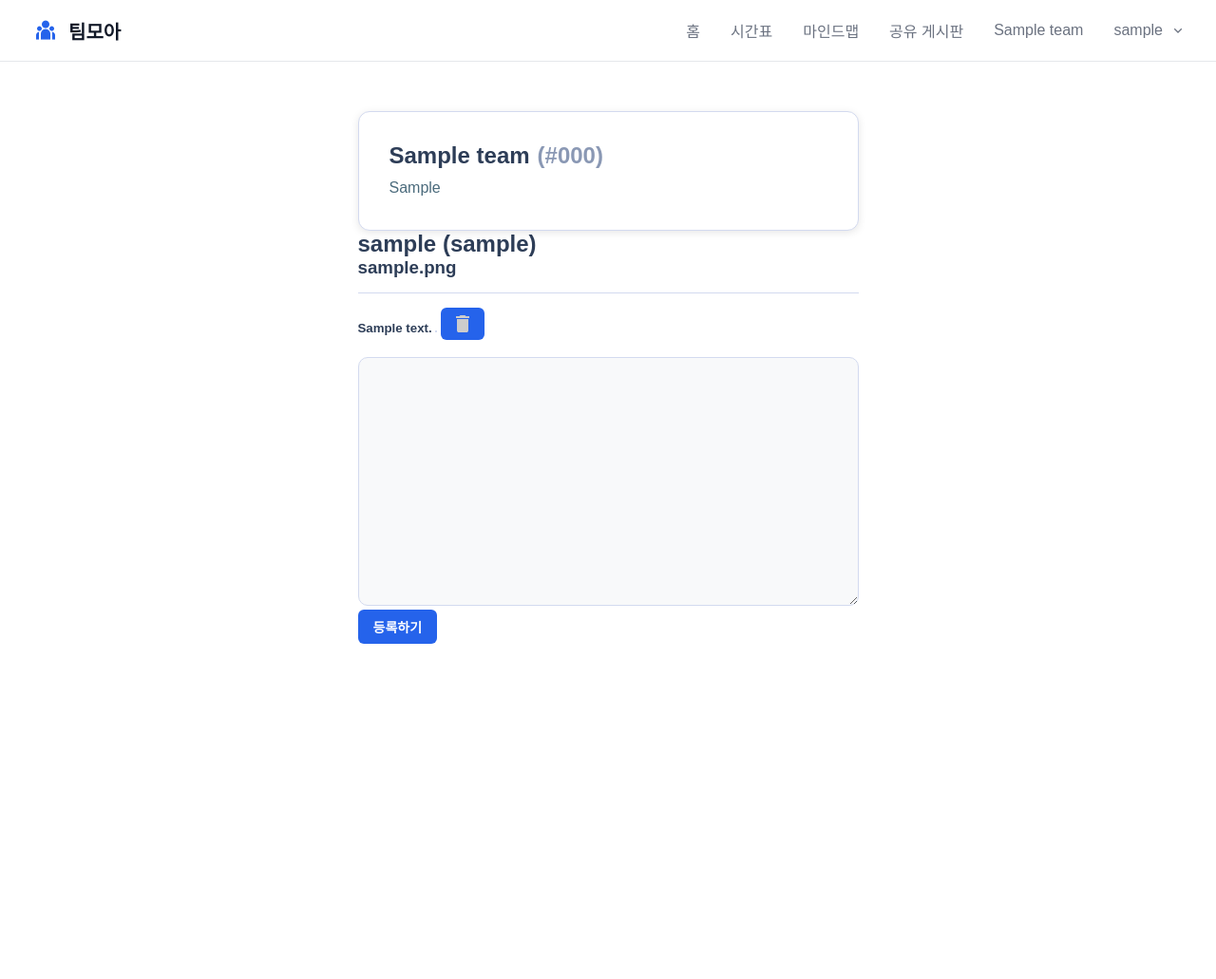
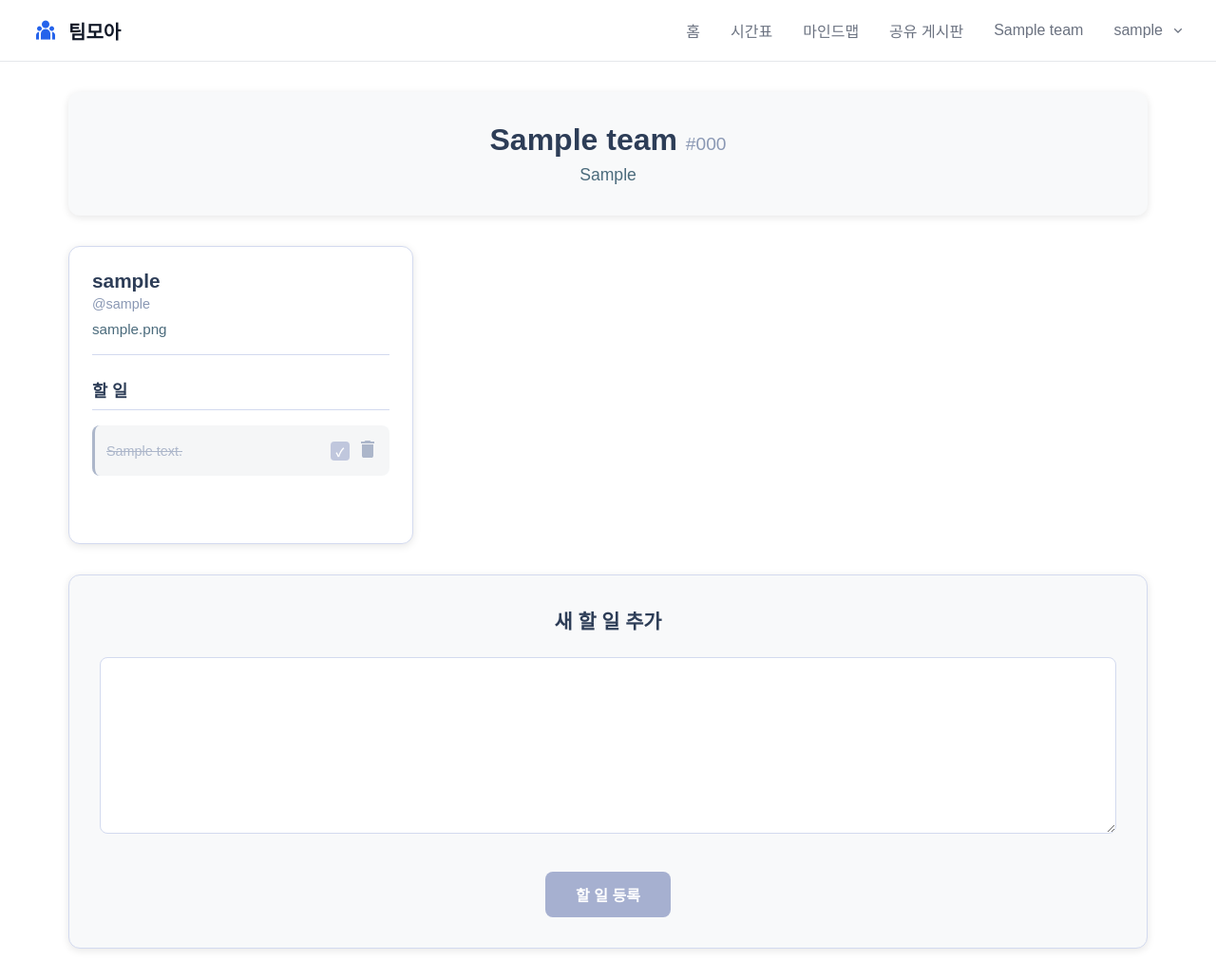
Before and after one commit to TlesMes/TeamMoa-Refactor, a Django app: page /members/team_members_page/1/ in a window 1280 px wide. Shown: the whole page at 95% size. Before the commit the page ends 678 px from the top, so only its background shows below. Run offline with Django 4.2, Linux system fonts and the light colour scheme; a user stored in the database is signed in; tables that the repository leaves empty hold one stand-in row (values such as "Sample post"); some libraries are stand-ins or nearby versions; some web fonts are replaced.

Commit message:
팀 멤버 페이지 디자인 변경

```diff
--- a/members/templates/members/team_members_page.html
+++ b/members/templates/members/team_members_page.html
@@ -1,29 +1,47 @@
 {% extends 'base_app.html' %} {% load static %} {% block contents %}
-{% comment %} Light theme styles loaded in base_app.html {% endcomment %}
-<section class="membersection">
-  <div class="changediv">
-    <div class="teamdiv">
-      <h2>{{ team.title }} <span>(#{{team.invitecode}})</span></h2>
-      <h3>{{team.introduction}}</h3>
+
+<section class="members-section">
+  <!-- Team Header Card -->
+  <div class="team-header-card">
+    <h1 class="team-title">{{ team.title }} <span class="team-code">#{{ team.invitecode }}</span></h1>
+    <p class="team-description">{{ team.introduction }}</p>
   </div>
-    <div class="scrolldiv">
-      {% if request.user.is_authenticated %} {% for member in members %}
-      <div class="tododiv">
-        <h2>
-          {{member.User.nickname}} <span>({{member.User.username}})</span>
-        </h2>
-        <h3>{{member.User.profile}}</h3>
-        <hr />
-        {% for todo in todos %} {% if todo.owner == member %} {%if not todo.is_completed %}
-        <h4>
-          {{todo.content}} {% if todo.owner.User == request.user %}
+
+  {% if request.user.is_authenticated %}
+  <!-- Members Grid -->
+  <div class="members-grid">
+    {% for member in members %}
+    <div class="member-card">
+      <!-- Member Info -->
+      <div class="member-info">
+        <h2 class="member-name">{{ member.User.nickname }}</h2>
+        <p class="member-username">@{{ member.User.username }}</p>
+        {% if member.User.profile %}
+        <p class="member-profile">{{ member.User.profile }}</p>
+        {% endif %}
+      </div>
+
+      <!-- Todo Section -->
+      <div class="member-todos">
+        <h3 class="todos-title">할 일</h3>
+        {% for todo in todos %}
+          {% if todo.owner == member %}
+            <div class="todo-item {% if todo.is_completed %}completed{% endif %}">
+              <div class="todo-content">
+                <span class="todo-text">{{ todo.content }}</span>
+                {% if todo.owner.User == request.user %}
+                <div class="todo-actions">
                   <input
                     type="checkbox"
+                    class="todo-checkbox"
                     onclick="location.href='/members/member_complete_Todo/{{ team.id }}/{{ todo.id }}'"
+                    {% if todo.is_completed %}checked{% endif %}
                   />
                   <button
-            class="btn btn-primary"
-            onclick='location.href ="/members/member_delete_Todo/{{ team.id }}/{{ todo.id }}"'
+                    type="button"
+                    class="todo-delete-btn"
+                    onclick="location.href='/members/member_delete_Todo/{{ team.id }}/{{ todo.id }}'"
+                    title="삭제"
                   >
                     <svg
                       width="14"
@@ -34,59 +52,44 @@
                     >
                       <path
                         d="M14 1H10.5L9.5 0H4.5L3.5 1H0V3H14M1 16C1 16.5304 1.21071 17.0391 1.58579 17.4142C1.96086 17.7893 2.46957 18 3 18H11C11.5304 18 12.0391 17.7893 12.4142 17.4142C12.7893 17.0391 13 16.5304 13 16V4H1V16Z"
-                fill="#CCCCCC"
+                        fill="currentColor"
                       />
                     </svg>
                   </button>
+                </div>
                 {% endif %}
-        </h4>
-        {% else %}
-        <h5>
-          {{todo.content}}{% if todo.owner.User == request.user %}
-          <input
-            type="checkbox"
-            onclick="location.href='/members/member_complete_Todo/{{ team.id }}/{{ todo.id }}'"
-            checked="on"
-          />
-          <button
-            class="btn btn-primary"
-            onclick='location.href ="/members/member_delete_Todo/{{ team.id }}/{{ todo.id }}"'
-          >
-            <svg
-              width="14"
-              height="18"
-              viewBox="0 0 14 18"
-              fill="none"
-              xmlns="http://www.w3.org/2000/svg"
-            >
-              <path
-                d="M14 1H10.5L9.5 0H4.5L3.5 1H0V3H14M1 16C1 16.5304 1.21071 17.0391 1.58579 17.4142C1.96086 17.7893 2.46957 18 3 18H11C11.5304 18 12.0391 17.7893 12.4142 17.4142C12.7893 17.0391 13 16.5304 13 16V4H1V16Z"
-                fill="#CCCCCC"
-              />
-            </svg>
-          </button>
+              </div>
+            </div>
           {% endif %}
-        </h5>
+        {% endfor %}
+
+        <!-- Empty state for todos -->
+        {% if not todos or not member.todo_set.exists %}
+        <div class="empty-todos">
+          <p>할 일이 없습니다</p>
+        </div>
         {% endif %}
-        <br />
-        {% endif %} {% endfor %}
+      </div>
     </div>
     {% endfor %}
   </div>
-    <div class="plusdiv">
+
+  <!-- Add Todo Card -->
+  <div class="add-todo-card">
+    <h2 class="add-todo-title">새 할 일 추가</h2>
     <form
       method="POST"
       action="{% url 'members:team_members_page' team.id %}"
+      class="add-todo-form"
     >
       {% csrf_token %}
-        <table>
-          {{form.content}}
-        </table>
-        <button type="submit" class="btn btn-primary">등록하기</button>
+      <div class="form-group">
+        {{ form.content }}
+      </div>
+      <button type="submit" class="add-todo-btn">할 일 등록</button>
     </form>
   </div>
   {% endif %}
-  </div>
 </section>
 
 {% endblock %}
--- a/static/css/themes/light.css
+++ b/static/css/themes/light.css
@@ -526,48 +526,288 @@ body {
 }
 
 /* ==========================================================================
-   Members Page Styles (Light)
+   Members Page Styles (Light) - Modern Card Layout
    ========================================================================== */
 
-.membersection {
+.members-section {
   font-family: "GmarketSansMedium", sans-serif;
-  display: flex;
-  flex-direction: column;
-  justify-content: center;
-  align-items: center;
-  width: 100%;
-  min-height: 83vh;
+  max-width: 1200px;
+  margin: 0 auto;
+  padding: 2rem;
   background-color: var(--bg-primary);
-  color: var(--text-primary);
+  min-height: calc(100vh - 80px);
 }
 
-.teamdiv h2 span {
-  color: var(--text-muted);
+.team-header-card {
+  background-color: var(--bg-secondary);
+  border-radius: 12px;
+  padding: 2rem;
+  margin-bottom: 2rem;
+  box-shadow: 0 2px 8px rgba(0, 0, 0, 0.1);
+  text-align: center;
 }
 
-.todolist {
-  background-color: var(--bg-secondary);
-  border-radius: 15px;
-  padding: 20px;
-  margin: 20px 0;
-  border: 1px solid var(--border-color);
+.team-title {
+  color: var(--text-primary);
+  font-size: 2rem;
+  font-weight: 600;
+  margin-bottom: 0.5rem;
 }
 
-.todolist h3 {
+.team-code {
+  color: var(--text-muted);
+  font-size: 1.2rem;
+  font-weight: normal;
+}
+
+.team-description {
+  color: var(--text-secondary);
+  font-size: 1.1rem;
+  margin-top: 0.5rem;
+  margin-bottom: 0;
+}
+
+.members-grid {
+  display: grid;
+  grid-template-columns: repeat(auto-fill, minmax(350px, 1fr));
+  gap: 1.5rem;
+  margin-bottom: 2rem;
+}
+
+.member-card {
+  background-color: var(--bg-primary);
+  border: 1px solid var(--border-color);
+  border-radius: 12px;
+  padding: 1.5rem;
+  box-shadow: 0 2px 8px rgba(0, 0, 0, 0.1);
+  transition: all 0.3s ease;
+}
+
+.member-card:hover {
+  transform: translateY(-2px);
+  box-shadow: 0 4px 16px rgba(0, 0, 0, 0.15);
+}
+
+.member-info {
+  margin-bottom: 1.5rem;
+  padding-bottom: 1rem;
+  border-bottom: 1px solid var(--border-color);
+}
+
+.member-name {
   color: var(--text-primary);
-  margin-bottom: 15px;
+  font-size: 1.3rem;
+  font-weight: 600;
+  margin-bottom: 0.25rem;
+}
+
+.member-username {
+  color: var(--text-muted);
+  font-size: 0.9rem;
+  margin-bottom: 0.5rem;
+}
+
+.member-profile {
+  color: var(--text-secondary);
+  font-size: 0.95rem;
+  line-height: 1.4;
+  margin-bottom: 0;
+}
+
+.member-todos {
+  min-height: 150px;
+}
+
+.todos-title {
+  color: var(--text-primary);
+  font-size: 1.1rem;
+  font-weight: 600;
+  margin-bottom: 1rem;
+  padding-bottom: 0.5rem;
+  border-bottom: 1px solid var(--border-color);
 }
 
 .todo-item {
-  background-color: var(--bg-primary);
-  border: 1px solid var(--border-color);
-  border-radius: 10px;
-  padding: 15px;
-  margin-bottom: 10px;
+  margin-bottom: 0.75rem;
+  padding: 0.75rem;
+  background-color: var(--bg-accent);
+  border-radius: 8px;
+  border-left: 3px solid var(--accent-primary);
 }
 
-.todo-item label {
+.todo-item.completed {
+  opacity: 0.7;
+  border-left-color: var(--text-muted);
+}
+
+.todo-content {
+  display: flex;
+  align-items: center;
+  justify-content: space-between;
+  gap: 0.5rem;
+}
+
+.todo-text {
   color: var(--text-primary);
+  font-size: 0.9rem;
+  flex-grow: 1;
+}
+
+.todo-item.completed .todo-text {
+  color: var(--text-muted);
+  text-decoration: line-through;
+}
+
+.todo-actions {
+  display: flex;
+  align-items: center;
+  gap: 0.5rem;
+  flex-shrink: 0;
+}
+
+.todo-checkbox {
+  appearance: none;
+  width: 20px;
+  height: 20px;
+  border: 2px solid var(--accent-primary);
+  border-radius: 4px;
+  cursor: pointer;
+  position: relative;
+  transition: all 0.2s ease;
+}
+
+.todo-checkbox:checked {
+  background-color: var(--accent-primary);
+  border-color: var(--accent-primary);
+}
+
+.todo-checkbox:checked::after {
+  content: "✓";
+  position: absolute;
+  top: 50%;
+  left: 50%;
+  transform: translate(-50%, -50%);
+  color: white;
+  font-size: 12px;
+  font-weight: bold;
+}
+
+.todo-delete-btn {
+  background: none;
+  border: none;
+  color: var(--text-muted);
+  cursor: pointer;
+  padding: 0.25rem;
+  border-radius: 4px;
+  transition: all 0.2s ease;
+}
+
+.todo-delete-btn:hover {
+  background-color: var(--bg-secondary);
+  color: var(--text-secondary);
+}
+
+.empty-todos {
+  text-align: center;
+  padding: 2rem 0;
+  color: var(--text-muted);
+  font-style: italic;
+}
+
+.add-todo-card {
+  background-color: var(--bg-secondary);
+  border: 1px solid var(--border-color);
+  border-radius: 12px;
+  padding: 2rem;
+  box-shadow: 0 2px 8px rgba(0, 0, 0, 0.1);
+  margin-top: 1rem;
+}
+
+.add-todo-title {
+  color: var(--text-primary);
+  font-size: 1.3rem;
+  font-weight: 600;
+  margin-bottom: 1.5rem;
+  text-align: center;
+}
+
+.add-todo-form {
+  display: flex;
+  flex-direction: column;
+  gap: 1rem;
+}
+
+.form-group textarea {
+  width: 100%;
+  min-height: 100px;
+  padding: 0.75rem;
+  border: 1px solid var(--border-color);
+  border-radius: 8px;
+  background-color: var(--bg-primary);
+  color: var(--text-primary);
+  font-family: "GmarketSansMedium", sans-serif;
+  font-size: 0.9rem;
+  resize: vertical;
+  transition: border-color 0.2s ease;
+}
+
+.form-group textarea:focus {
+  outline: none;
+  border-color: var(--accent-primary);
+}
+
+.add-todo-btn {
+  background-color: var(--accent-primary);
+  color: white;
+  border: none;
+  padding: 0.75rem 2rem;
+  border-radius: 8px;
+  font-family: "GmarketSansMedium", sans-serif;
+  font-size: 1rem;
+  font-weight: 600;
+  cursor: pointer;
+  transition: all 0.2s ease;
+  align-self: center;
+  min-width: 120px;
+}
+
+.add-todo-btn:hover {
+  background-color: var(--accent-hover);
+  transform: translateY(-1px);
+}
+
+/* Members Page Responsive Design */
+@media (max-width: 768px) {
+  .members-section {
+    padding: 1rem;
+  }
+
+  .members-grid {
+    grid-template-columns: 1fr;
+    gap: 1rem;
+  }
+
+  .member-card {
+    padding: 1rem;
+  }
+
+  .team-header-card {
+    padding: 1.5rem;
+  }
+
+  .team-title {
+    font-size: 1.5rem;
+  }
+
+  .todo-content {
+    flex-direction: column;
+    align-items: flex-start;
+    gap: 0.75rem;
+  }
+
+  .todo-actions {
+    align-self: flex-end;
+  }
 }
 
 /* ==========================================================================
```
Also changed, not shown: static/css/pages/members.css (deleted, +0 -188 lines). Lines whose indentation alone changed are shown as unchanged.
